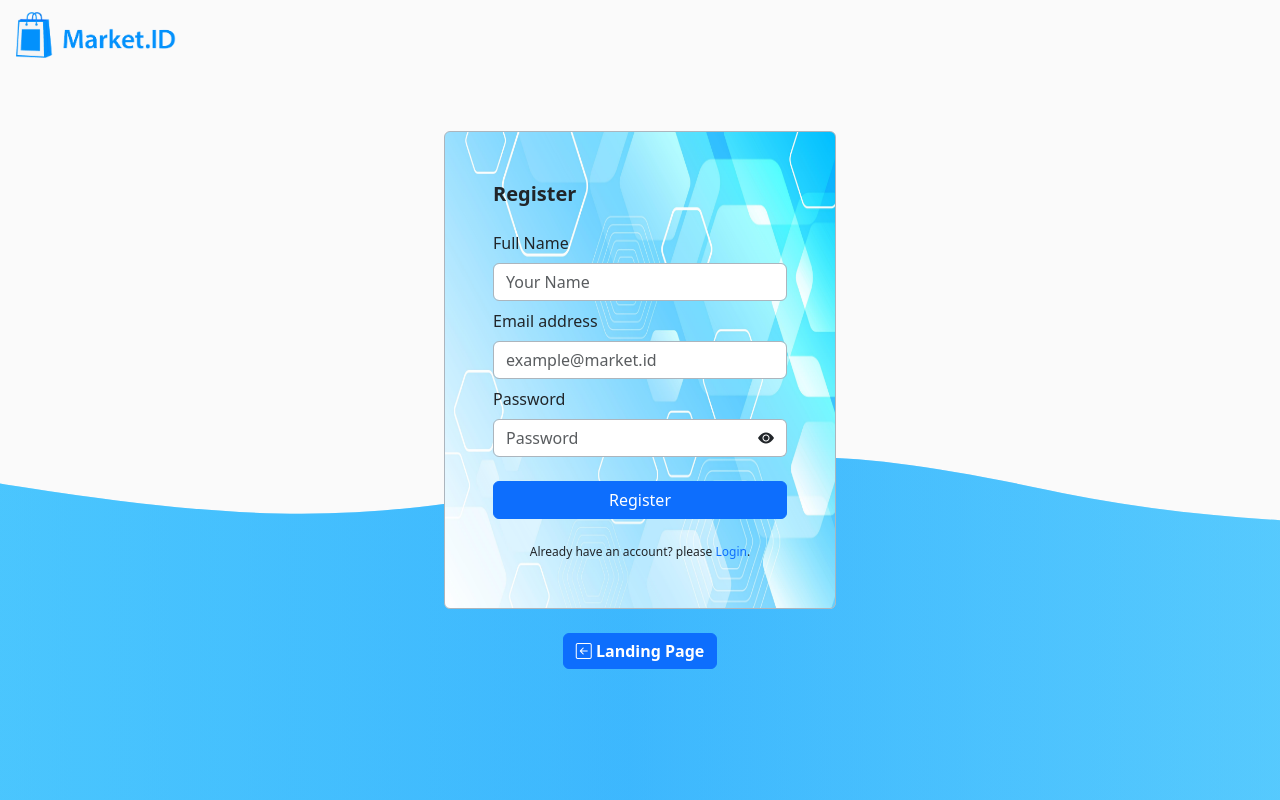
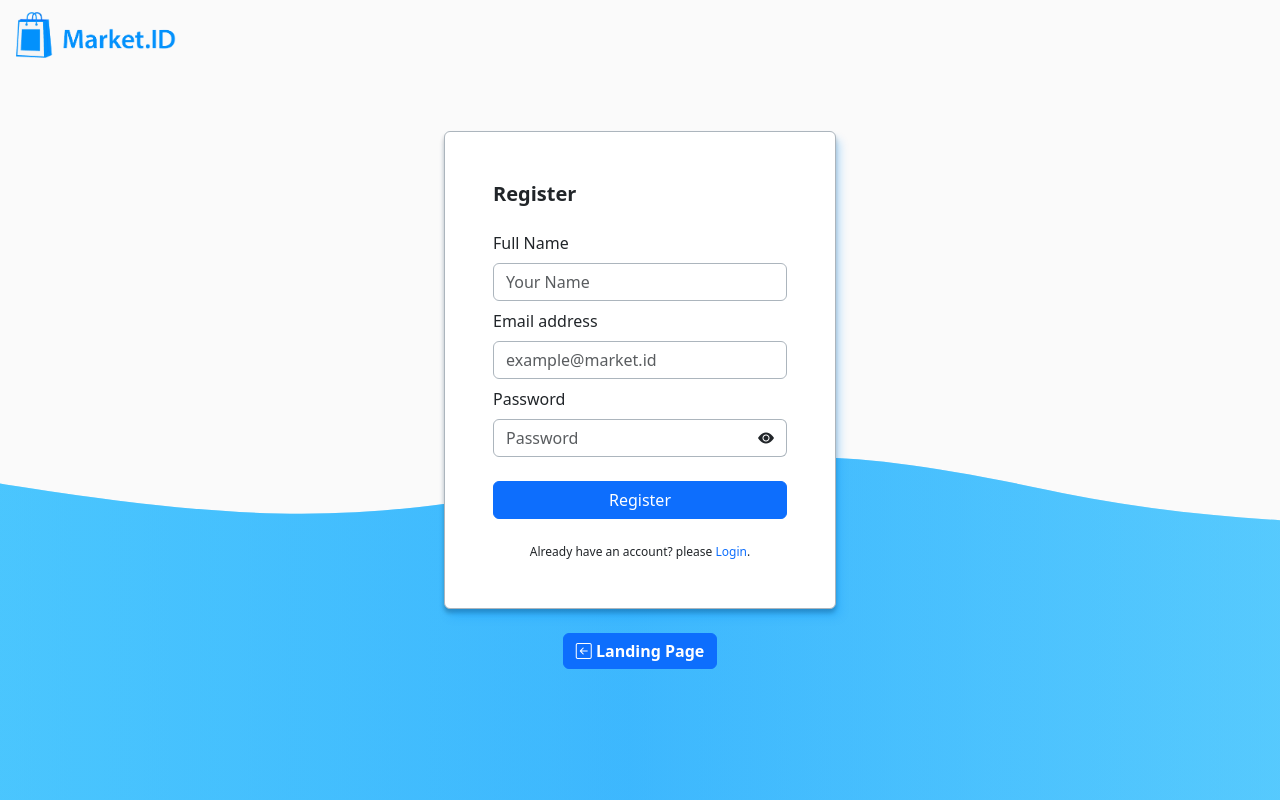
Before and after one commit to Rizqila1/marketid-fe, a React (Create React App) app: page /marketid/register in a window 1280 px wide. Built offline with nearby package versions, Linux system fonts and the light colour scheme; no server answers.

Commit message:
improve styling

```diff
--- a/src/pages/p_Login.jsx
+++ b/src/pages/p_Login.jsx
@@ -7,7 +7,7 @@ import { axiosInstance as axios } from "../config/httpsAxios";
 import { toast } from "react-toastify";
 import handleErrorMessage from "../utils/handleErrorMessage";
 import { useDispatch } from "react-redux";
-import CardBG from "../assets/images/13606990_5305323.jpg";
+import "../assets/css/components.css";
 
 const initialValues = {
   email: "",
@@ -18,7 +18,10 @@ const validationSchema = Yup.object({
   email: Yup.string()
     .required("Email is required")
     .email("Email must be a valid email"),
-  password: Yup.string().required("Password is required").min(8).max(14),
+  password: Yup.string()
+    .required("Password is required")
+    .min(8, "Password must be atleast 8 characters")
+    .max(14, "Password must be at most 14 characters"),
 });
 
 export default function LoginPage() {
@@ -74,9 +77,8 @@ export default function LoginPage() {
             style={{
               width: "24.5rem",
               padding: "2rem",
-              backgroundImage: `url(${CardBG})`,
-              backgroundSize: "100% 100%",
               border: "1px solid #ACB5BD ",
+              boxShadow: "4px 8px 8px 0px #0391FC40, 0px 4px 4px 0px #00000040",
             }}
           >
             <Card.Body>
@@ -171,7 +173,11 @@ export default function LoginPage() {
                   )}
                 </Form.Group>
 
-                <Button type="submit" variant="primary" className="w-100 my-4">
+                <Button
+                  type="submit"
+                  variant="primary"
+                  className="button_hover1 w-100 my-4"
+                >
                   Login
                 </Button>
               </Form>
--- a/src/pages/p_Register.jsx
+++ b/src/pages/p_Register.jsx
@@ -7,7 +7,6 @@ import { axiosInstance as axios } from "../config/httpsAxios";
 import { toast } from "react-toastify";
 import handleErrorMessage from "../utils/handleErrorMessage";
 import { useDispatch } from "react-redux";
-import CardBG from "../assets/images/13606990_5305323.jpg";
 
 const initialValues = {
   full_name: "",
@@ -24,7 +23,10 @@ const validationSchema = Yup.object({
   email: Yup.string()
     .required("Email is required")
     .email("Email must be a valid email"),
-  password: Yup.string().required("Password is required").min(8).max(14),
+  password: Yup.string()
+    .required("Password is required")
+    .min(8, "Password must be atleast 8 characters")
+    .max(14, "Password must be at most 14 characters"),
 });
 
 export default function RegisterPage() {
@@ -77,8 +79,7 @@ export default function RegisterPage() {
         style={{
           width: "24.5rem",
           padding: "2rem",
-          backgroundImage: `url(${CardBG})`,
-          backgroundSize: "100% 100%",
+          boxShadow: "4px 8px 8px 0px #0391FC40, 0px 4px 4px 0px #00000040",
           border: "1px solid #ACB5BD",
         }}
       >
@@ -199,7 +200,11 @@ export default function RegisterPage() {
               )}
             </Form.Group>
 
-            <Button type="submit" variant="primary" className="w-100 my-4">
+            <Button
+              type="submit"
+              variant="primary"
+              className="button_hover1 w-100 my-4"
+            >
               Register
             </Button>
           </Form>
```
